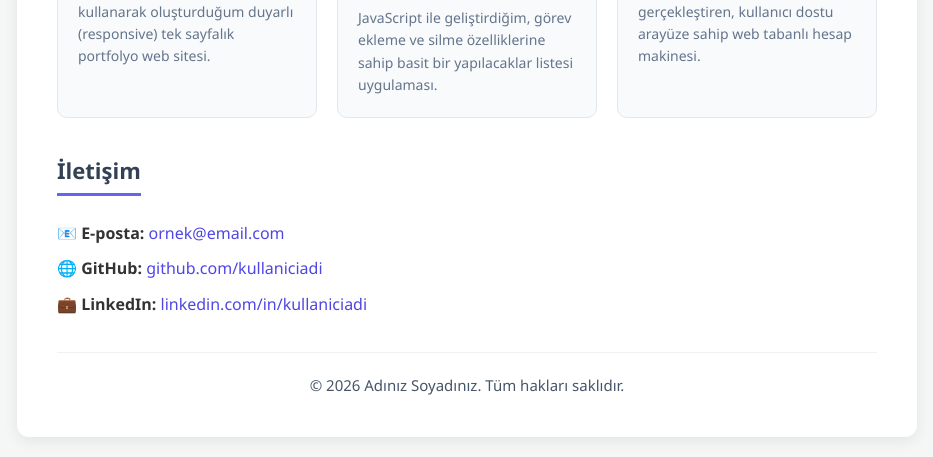
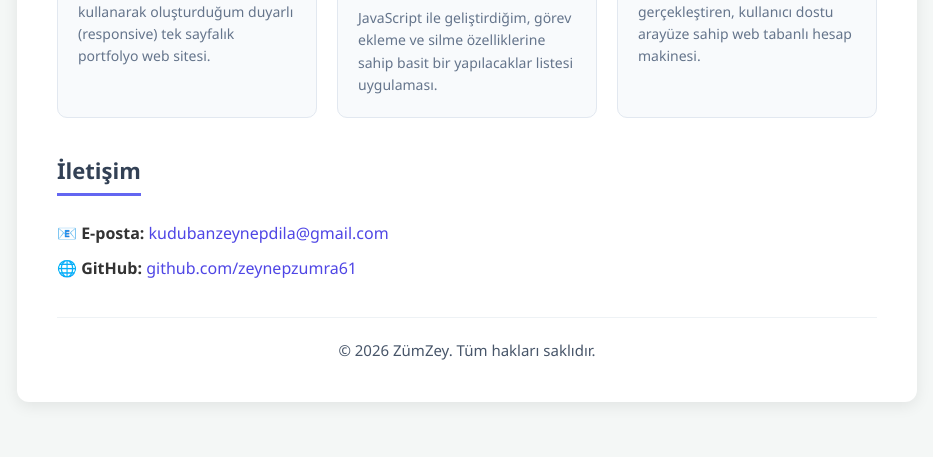
Before and after one commit to kursat-dev/rafora, a plain HTML site: page index.html in a window 1280 px wide. Shown: the part 763-1220 px from the top of the page, without its empty margins (173-1106 px from the left). After the commit the page ends 1185 px from the top, so only its background shows below. Drawn offline with Linux system fonts and the light colour scheme.

Commit message:
eposta ve github ekledik

```diff
--- a/index.html
+++ b/index.html
@@ -231,15 +231,14 @@
         <section id="iletisim">
             <h2>İletişim</h2>
             <ul class="contact-list">
-                <li>📧 <strong>E-posta:</strong> <a href="mailto:ornek@email.com">ornek@email.com</a></li>
-                <li>🌐 <strong>GitHub:</strong> <a href="https://github.com" target="_blank">github.com/kullaniciadi</a></li>
-                <li>💼 <strong>LinkedIn:</strong> <a href="https://linkedin.com" target="_blank">linkedin.com/in/kullaniciadi</a></li>
+                <li>📧 <strong>E-posta:</strong> <a href="mailto:kudubanzeynepdila@gmail.com">kudubanzeynepdila@gmail.com</a></li>
+                <li>🌐 <strong>GitHub:</strong> <a href="https://github.com/zeynepzumra61" target="_blank">github.com/zeynepzumra61</a></li>
             </ul>
         </section>
 
         <!-- FOOTER -->
         <footer>
-            <p>&copy; <span id="yil"></span> Adınız Soyadınız. Tüm hakları saklıdır.</p>
+            <p>&copy; <span id="yil"></span> ZümZey. Tüm hakları saklıdır.</p>
         </footer>
 
     </div>
```
